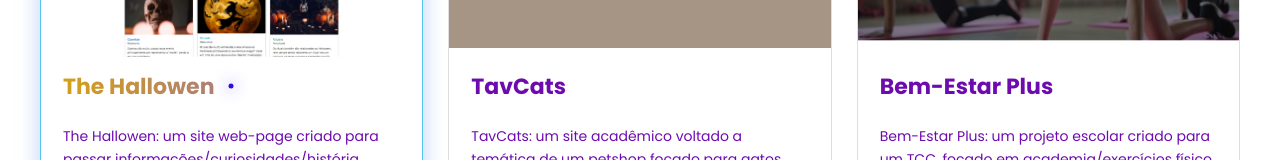
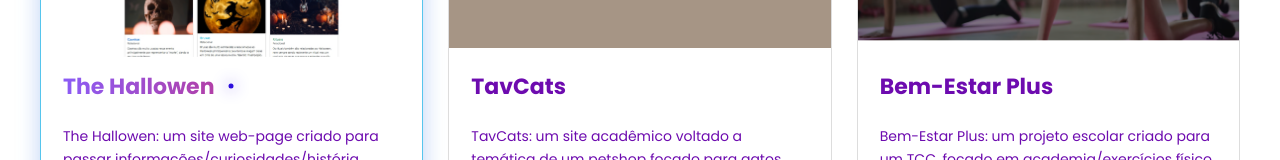
Before and after one commit to HT-xz/Ht_Portfolio, a plain HTML site: page index.html in a window 1280 px wide. In both pictures the pointer is over the element "The Hallowen". Shown: the part 1066-1226 px from the top of the page. Drawn offline with Linux system fonts and the light colour scheme.

Commit message:
Update style.css

```diff
--- a/style.css
+++ b/style.css
@@ -173,7 +173,7 @@ html{
 }
 
 .cartao:hover h3 {
-    background: linear-gradient(90deg, #d4a017, #8056e9);
+    background: linear-gradient(90deg, #8B5CF6, #E11D48);
     background-clip: text;
     -webkit-background-clip: text;
     color: transparent;
```
